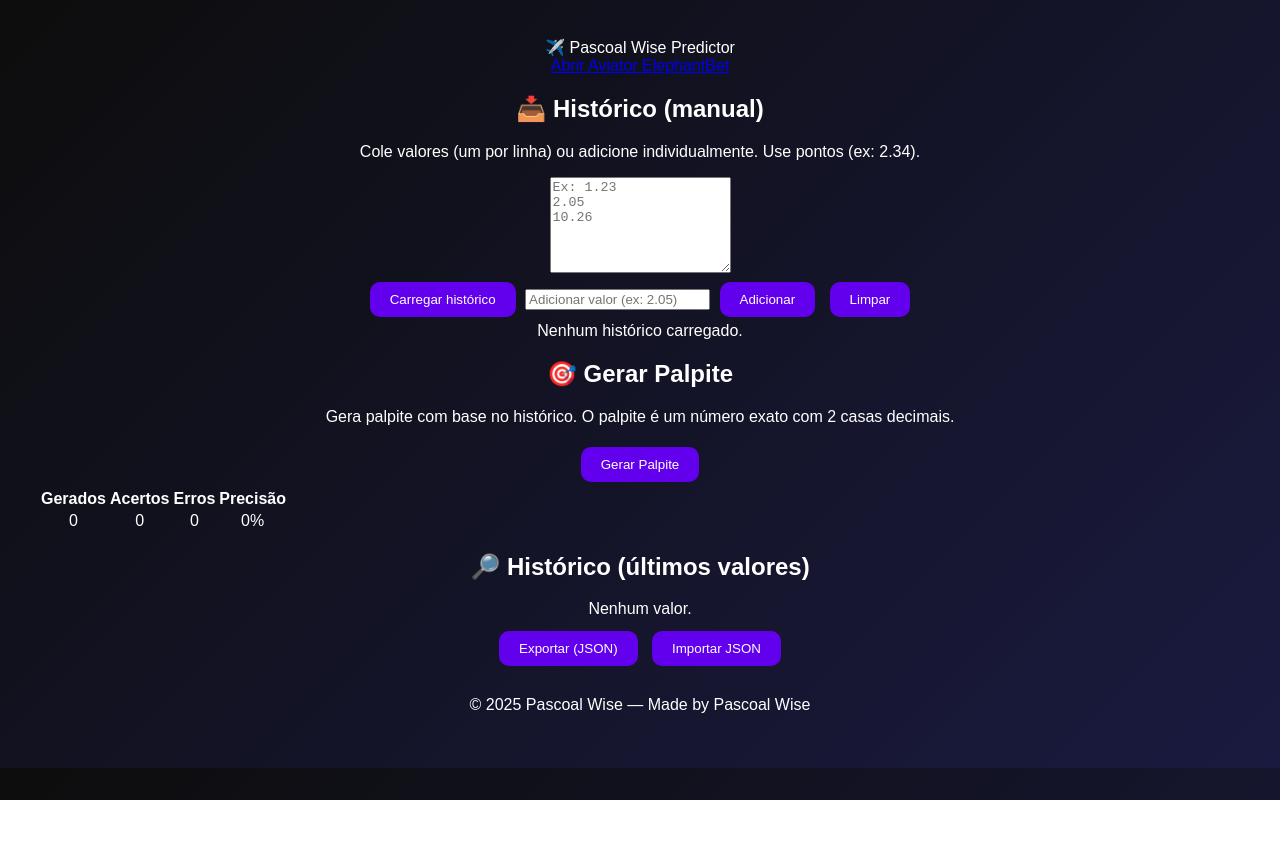
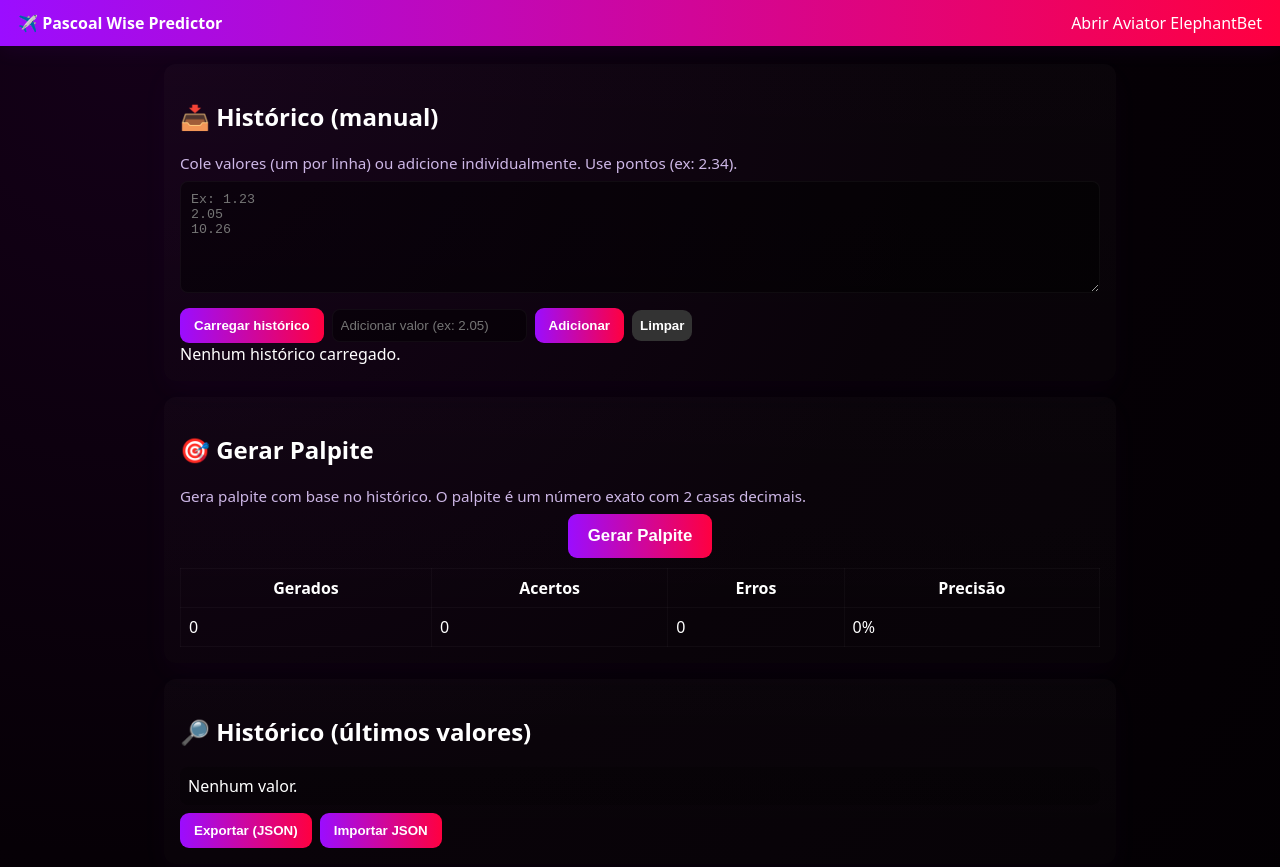
Before and after one commit to Pascoalwise01/pwisepredictor, a website: page public/index.html in a window 1280 px wide. Shown: the top 867 px of the page. Before the commit the page ends 800 px from the top, so only its background shows below. Drawn offline with Linux system fonts and the light colour scheme.

Commit message:
Update style.css

```diff
--- a/public/style.css
+++ b/public/style.css
@@ -1,59 +1,32 @@
-body {
-  background: linear-gradient(135deg, #0d0d0d, #1a1a40);
-  color: #fff;
-  font-family: 'Poppins', sans-serif;
-  text-align: center;
-  padding: 30px;
+:root{
+  --bg:#060006;
+  --panel: rgba(255,255,255,0.03);
+  --accent1:#9b0dff;
+  --accent2:#ff0040;
+  --muted:#cdb7e6;
 }
-
-.container {
-  background: rgba(255, 255, 255, 0.08);
-  border-radius: 20px;
-  padding: 30px;
-  width: 90%;
-  max-width: 500px;
-  margin: auto;
-  box-shadow: 0 0 25px rgba(255, 0, 255, 0.2);
-}
-
-button {
-  margin: 5px;
-  padding: 10px 20px;
-  border: none;
-  border-radius: 10px;
-  cursor: pointer;
-  background-color: #6200ee;
-  color: white;
-  transition: transform 0.2s, background 0.3s;
-}
-
-button:hover {
-  background: #3700b3;
-  transform: scale(1.05);
-}
-
-#historyList {
-  list-style: none;
-  margin-top: 15px;
-  padding: 0;
-}
-
-#historyList li {
-  background: rgba(255, 255, 255, 0.1);
-  border-radius: 10px;
-  margin: 5px 0;
-  padding: 5px;
-}
-
-.hidden {
-  display: none;
-}
-
-footer {
-  margin-top: 25px;
-}
-
-footer a {
-  color: #ff66cc;
-  text-decoration: none;
-}
+*{box-sizing:border-box}
+body{margin:0;font-family:Poppins,system-ui,-apple-system,Segoe UI,Roboto,Helvetica,Arial;background:radial-gradient(circle at 10% 5%, #140018 0%, #060006 55%, #030003 100%);color:#fff}
+.topbar{display:flex;justify-content:space-between;align-items:center;padding:12px 18px;background:linear-gradient(90deg,var(--accent1),var(--accent2));box-shadow:0 6px 20px rgba(155,13,255,0.06)}
+.topbar .title{font-weight:700}
+.wrap{max-width:980px;margin:18px auto;padding:0 14px}
+.card{background:linear-gradient(180deg, rgba(255,255,255,0.02), rgba(255,255,255,0.01));padding:16px;border-radius:12px;margin-bottom:16px;box-shadow:0 10px 30px rgba(155,13,255,0.03)}
+.muted{color:var(--muted);font-size:0.95rem;margin-bottom:8px}
+textarea{width:100%;padding:10px;border-radius:8px;border:1px solid rgba(255,255,255,0.04);background:rgba(0,0,0,0.45);color:#fff;min-height:110px}
+.row{display:flex;gap:8px;align-items:center;margin-top:10px;flex-wrap:wrap}
+input[type=number]{padding:8px;border-radius:8px;border:1px solid rgba(255,255,255,0.04);background:rgba(0,0,0,0.45);color:#fff}
+button{background:linear-gradient(90deg,var(--accent1),var(--accent2));border:none;color:#fff;padding:10px 14px;border-radius:9px;font-weight:700;cursor:pointer}
+button.warn{background:#333;padding:8px}
+button.primary{padding:12px 20px;font-size:1.05rem}
+.center{text-align:center}
+.hidden{display:none}
+.palpiteBox{margin-top:12px;padding:12px;border-radius:10px;background:rgba(0,0,0,0.35);border:1px solid rgba(255,255,255,0.02)}
+.palpiteText{font-size:1.6rem;color:#ffd1ff;text-shadow:0 0 10px #ff66cc}
+.feedbackRow{display:flex;gap:10px;justify-content:center;margin-top:10px}
+.ok{background:#2ecc71}
+.bad{background:#ff3366}
+.stats table{width:100%;border-collapse:collapse;margin-top:10px}
+.stats th, .stats td{padding:8px;border:1px solid rgba(255,255,255,0.03)}
+.historyList{max-height:220px;overflow:auto;padding:8px;background:rgba(0,0,0,0.25);border-radius:8px}
+.footer{padding:12px;text-align:center;color:#bbb;font-size:0.9rem}
+a{color:#fff;text-decoration:none}
```
